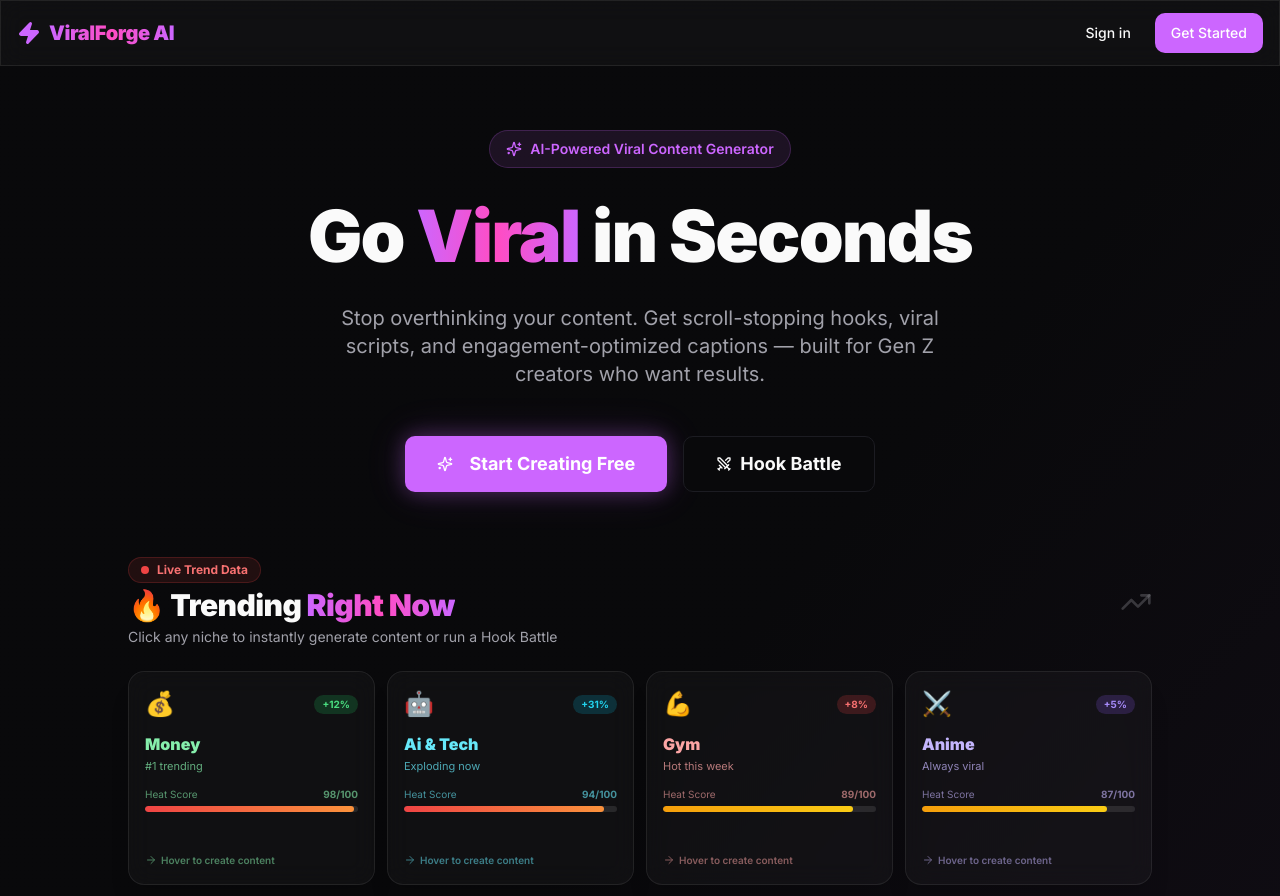
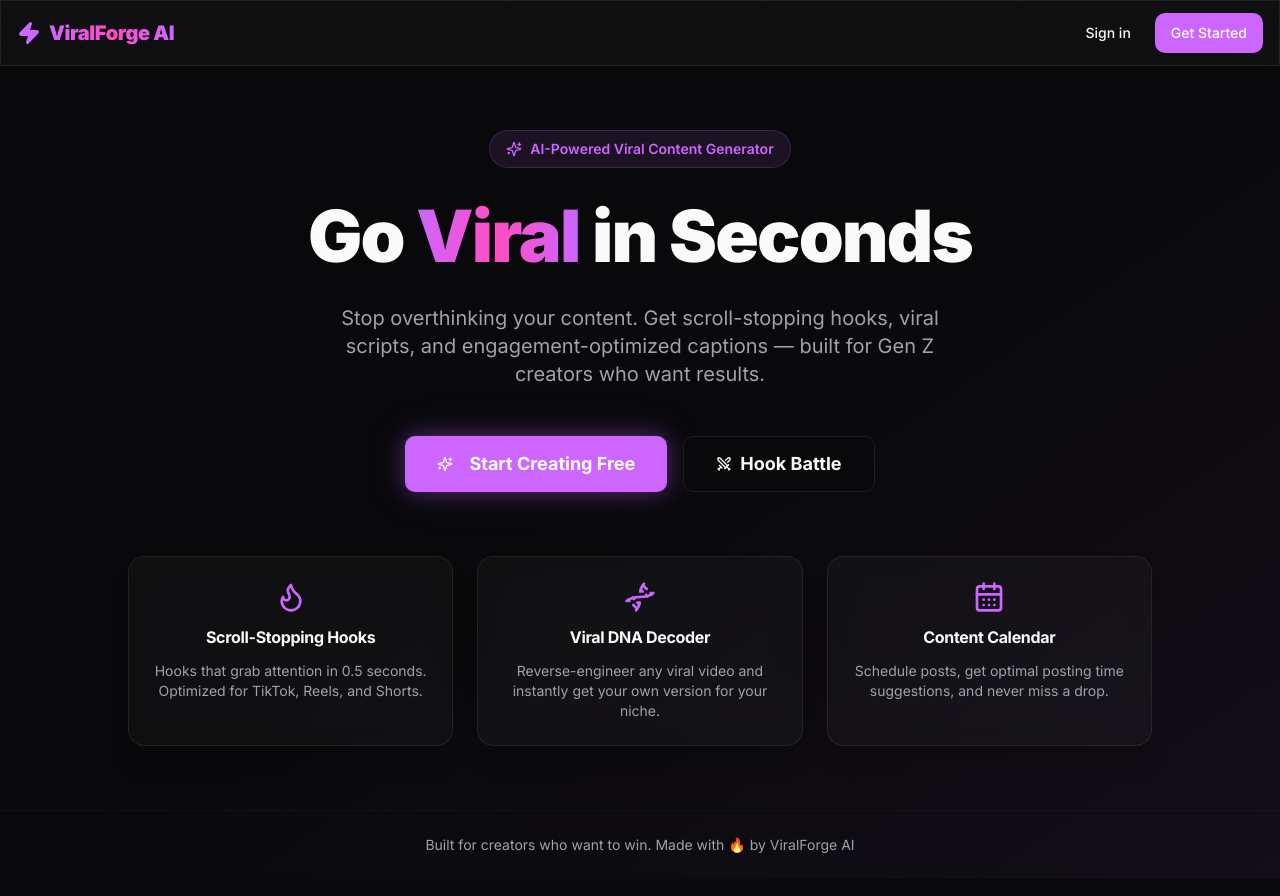
Before and after one commit to marycoinster-tech/ViralForgeAI, a React (Vite) app: page / in a window 1280 px wide. Shown: the top 896 px of the page. Built offline with nearby package versions, Linux system fonts and the light colour scheme.

Commit message:
Remove Trending Now section from Home page

```diff
--- a/src/pages/Home.tsx
+++ b/src/pages/Home.tsx
@@ -1,53 +1,12 @@
-import { useState } from 'react';
-import { Link, useNavigate } from 'react-router-dom';
+import { Link } from 'react-router-dom';
 import { Button } from '@/components/ui/button';
 import { useAuth } from '@/contexts/AuthContext';
 import {
-  Zap, Sparkles, Flame, Target, Swords, TrendingUp,
-  ArrowRight, Dna, CalendarDays
+  Zap, Sparkles, Flame, Swords, Dna, CalendarDays
 } from 'lucide-react';
-
-// ── Trending niches with heat data ───────────────────────────────────────────
-
-const TRENDING_NICHES = [
-  { niche: 'money',      emoji: '💰', heat: 98, tag: '#1 trending',    delta: '+12%',  color: 'from-green-500/20 to-emerald-500/10  border-green-500/40  text-green-300',  badge: 'bg-green-500/20 text-green-400' },
-  { niche: 'ai & tech',  emoji: '🤖', heat: 94, tag: 'Exploding now',  delta: '+31%',  color: 'from-cyan-500/20  to-blue-500/10     border-cyan-500/40   text-cyan-300',   badge: 'bg-cyan-500/20  text-cyan-400' },
-  { niche: 'gym',        emoji: '💪', heat: 89, tag: 'Hot this week',  delta: '+8%',   color: 'from-red-500/20   to-orange-500/10   border-red-500/40    text-red-300',    badge: 'bg-red-500/20   text-red-400' },
-  { niche: 'anime',      emoji: '⚔️', heat: 87, tag: 'Always viral',  delta: '+5%',   color: 'from-violet-500/20 to-purple-500/10  border-violet-500/40 text-violet-300', badge: 'bg-violet-500/20 text-violet-400' },
-  { niche: 'dating',     emoji: '💘', heat: 83, tag: 'Blowing up',     delta: '+19%',  color: 'from-pink-500/20  to-rose-500/10     border-pink-500/40   text-pink-300',   badge: 'bg-pink-500/20  text-pink-400' },
-  { niche: 'storytime',  emoji: '🎙️', heat: 79, tag: 'Rising fast',   delta: '+14%',  color: 'from-amber-500/20 to-yellow-500/10   border-amber-500/40  text-amber-300',  badge: 'bg-amber-500/20 text-amber-400' },
-  { niche: 'motivation', emoji: '🔥', heat: 75, tag: 'Consistent',    delta: '+3%',   color: 'from-orange-500/20 to-red-500/10     border-orange-500/40 text-orange-300', badge: 'bg-orange-500/20 text-orange-400' },
-  { niche: 'gaming',     emoji: '🎮', heat: 71, tag: 'Steady climb',  delta: '+9%',   color: 'from-blue-500/20  to-indigo-500/10   border-blue-500/40   text-blue-300',   badge: 'bg-blue-500/20  text-blue-400' },
-];
-
-function HeatBar({ score }: { score: number }) {
-  const color = score >= 90 ? 'from-red-500 to-orange-400' : score >= 75 ? 'from-amber-500 to-yellow-400' : 'from-blue-500 to-cyan-400';
-  return (
-    <div className="h-1.5 bg-white/10 rounded-full overflow-hidden w-full">
-      <div
-        className={`h-full bg-gradient-to-r ${color} rounded-full transition-all duration-700`}
-        style={{ width: `${score}%` }}
-      />
-    </div>
-  );
-}
 
 export function Home() {
   const { user } = useAuth();
-  const navigate = useNavigate();
-  const [hoveredNiche, setHoveredNiche] = useState<string | null>(null);
-
-  const handleNicheClick = (niche: string, action: 'battle' | 'generate') => {
-    if (!user) {
-      navigate('/signup');
-      return;
-    }
-    if (action === 'battle') {
-      navigate('/app/hook-battle', { state: { prefilledNiche: niche } });
-    } else {
-      navigate('/app', { state: { prefilledNiche: niche } });
-    }
-  };
 
   return (
     <div className="min-h-screen flex flex-col bg-gradient-to-br from-background via-background to-primary/5">
@@ -114,115 +73,6 @@
           </div>
         </section>
 
-        {/* ── TRENDING NOW ──────────────────────────────────────────────── */}
-        <section className="container px-4 pb-16">
-          <div className="max-w-5xl mx-auto space-y-6">
-
-            {/* Section header */}
-            <div className="flex items-center justify-between">
-              <div className="space-y-1">
-                <div className="inline-flex items-center gap-2 px-3 py-1 rounded-full bg-red-500/10 border border-red-500/20 text-red-400 text-xs font-bold">
-                  <span className="relative flex h-2 w-2">
-                    <span className="animate-ping absolute inline-flex h-full w-full rounded-full bg-red-400 opacity-75" />
-                    <span className="relative inline-flex rounded-full h-2 w-2 bg-red-500" />
-                  </span>
-                  Live Trend Data
-                </div>
-                <h2 className="text-2xl md:text-3xl font-black">
-                  🔥 Trending <span className="text-gradient">Right Now</span>
-                </h2>
-                <p className="text-sm text-muted-foreground">
-                  Click any niche to instantly generate content or run a Hook Battle
-                </p>
-              </div>
-              <TrendingUp className="h-8 w-8 text-muted-foreground/30 hidden sm:block" />
-            </div>
-
-            {/* Niche Cards Grid */}
-            <div className="grid grid-cols-1 sm:grid-cols-2 lg:grid-cols-4 gap-3">
-              {TRENDING_NICHES.map((item) => {
-                const isHovered = hoveredNiche === item.niche;
-                return (
-                  <div
-                    key={item.niche}
-                    onMouseEnter={() => setHoveredNiche(item.niche)}
-                    onMouseLeave={() => setHoveredNiche(null)}
-                    className={`relative glass-card p-4 border bg-gradient-to-br cursor-pointer transition-all duration-200 ${item.color} ${
-                      isHovered ? 'scale-[1.02] shadow-lg' : 'hover:scale-[1.01]'
-                    }`}
-                  >
-                    {/* Rank + badge */}
-                    <div className="flex items-center justify-between mb-3">
-                      <span className="text-2xl">{item.emoji}</span>
-                      <div className="flex items-center gap-1.5">
-                        <span className={`text-[10px] font-bold px-2 py-0.5 rounded-full ${item.badge}`}>
-                          {item.delta}
-                        </span>
-                      </div>
-                    </div>
-
-                    {/* Niche name + tag */}
-                    <p className="font-black text-base capitalize mb-0.5">{item.niche}</p>
-                    <p className="text-[11px] opacity-70 mb-3">{item.tag}</p>
-
-                    {/* Heat bar */}
-                    <div className="space-y-1 mb-3">
-                      <div className="flex justify-between text-[10px] opacity-60">
-                        <span>Heat Score</span>
-                        <span className="font-bold">{item.heat}/100</span>
-                      </div>
-                      <HeatBar score={item.heat} />
-                    </div>
-
-                    {/* Action buttons - revealed on hover */}
-                    <div className={`grid grid-cols-2 gap-1.5 transition-all duration-200 ${
-                      isHovered ? 'opacity-100 translate-y-0' : 'opacity-0 translate-y-1 pointer-events-none'
-                    }`}>
-                      <button
-                        onClick={() => handleNicheClick(item.niche, 'battle')}
-                        className="flex items-center justify-center gap-1 py-1.5 px-2 rounded-lg bg-background/50 hover:bg-background/80 text-[10px] font-bold transition-colors border border-white/10"
-                      >
-                        <Swords className="h-3 w-3" />
-                        Hook Battle
-                      </button>
-                      <button
-                        onClick={() => handleNicheClick(item.niche, 'generate')}
-                        className="flex items-center justify-center gap-1 py-1.5 px-2 rounded-lg bg-primary/20 hover:bg-primary/30 text-primary text-[10px] font-bold transition-colors border border-primary/30"
-                      >
-                        <Sparkles className="h-3 w-3" />
-                        Generate
-                      </button>
-                    </div>
-
-                    {/* Default CTA when not hovered */}
-                    <div className={`transition-all duration-200 ${
-                      isHovered ? 'opacity-0 h-0 overflow-hidden' : 'opacity-100'
-                    }`}>
-                      <div className="flex items-center gap-1 text-[10px] opacity-50 font-semibold">
-                        <ArrowRight className="h-3 w-3" />
-                        Hover to create content
-                      </div>
-                    </div>
-                  </div>
-                );
-              })}
-            </div>
-
-            {/* Quick-access strip for mobile */}
-            <div className="flex gap-2 overflow-x-auto pb-2 sm:hidden scrollbar-hide">
-              {TRENDING_NICHES.map((item) => (
-                <button
-                  key={item.niche}
-                  onClick={() => handleNicheClick(item.niche, 'battle')}
-                  className={`shrink-0 flex items-center gap-2 px-3 py-2 rounded-full border bg-gradient-to-r text-xs font-bold ${item.color} whitespace-nowrap`}
-                >
-                  {item.emoji} {item.niche}
-                </button>
-              ))}
-            </div>
-          </div>
-        </section>
-
         {/* Feature Cards */}
         <section className="container px-4 pb-16">
           <div className="max-w-5xl mx-auto">
```
